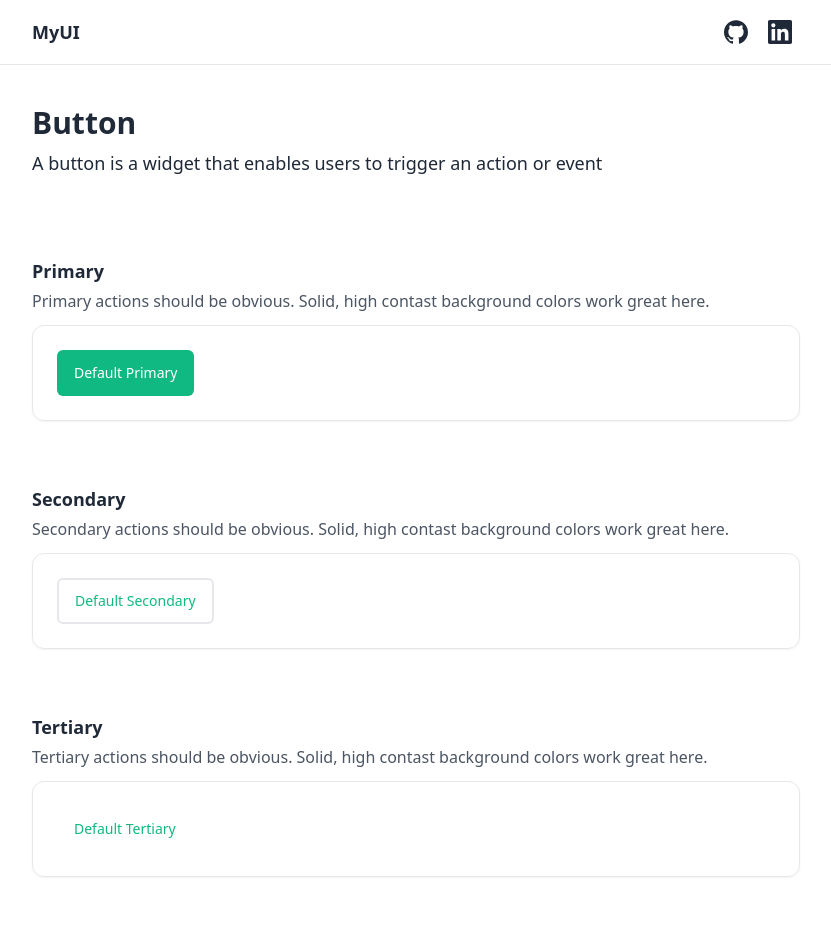
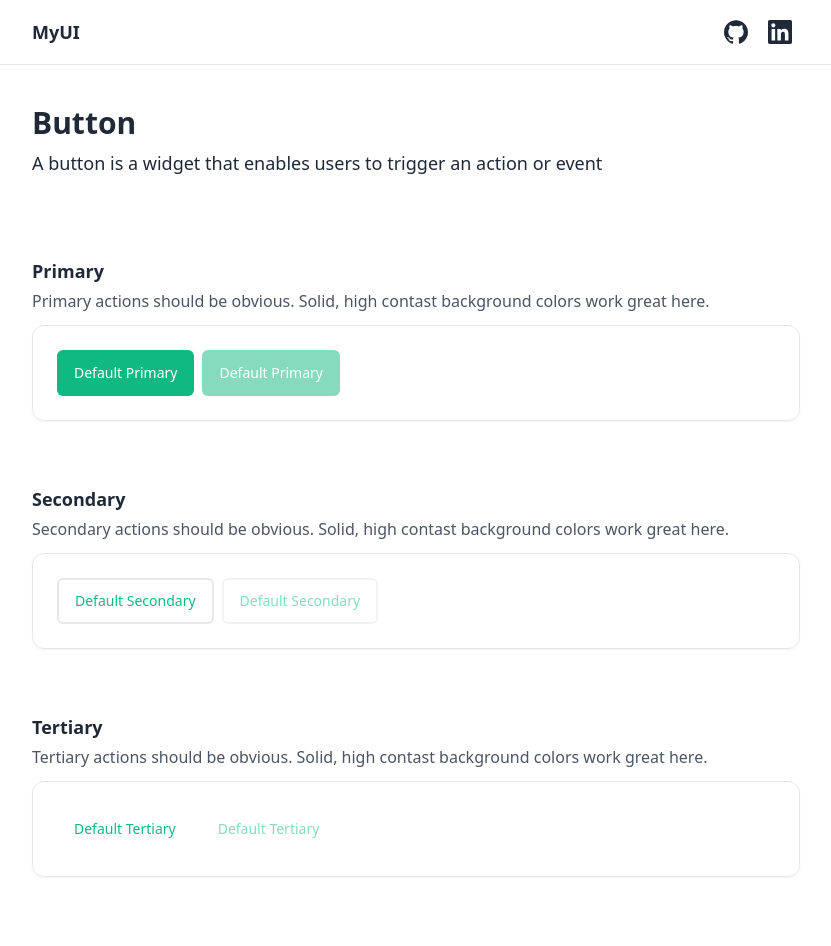
Before and after one commit to LeoGoubard/myown-uilibrary, a React (Vite) app: page / in a window 1280 px wide. Shown: the top 946 px of the page, without its empty margins (224-1055 px from the left). Built offline with nearby package versions, Linux system fonts and the light colour scheme.

Commit message:
feat: build the variants of the button WIP

```diff
--- a/src/App.tsx
+++ b/src/App.tsx
@@ -19,6 +19,7 @@ export default function App() {
         >
 
           <Button>Default Primary</Button>
+          <Button disabled>Default Primary</Button>
         </Section>
 
         <Section
@@ -27,6 +28,7 @@ export default function App() {
         >
 
           <Button variant="secondary">Default Secondary</Button>
+          <Button variant="secondary" disabled>Default Secondary</Button>
 
         </Section>
 
@@ -36,6 +38,7 @@ export default function App() {
         >
 
           <Button variant="tertiary">Default Tertiary</Button>
+          <Button variant="tertiary" disabled>Default Tertiary</Button>
         </Section>
 
         <Section
```
